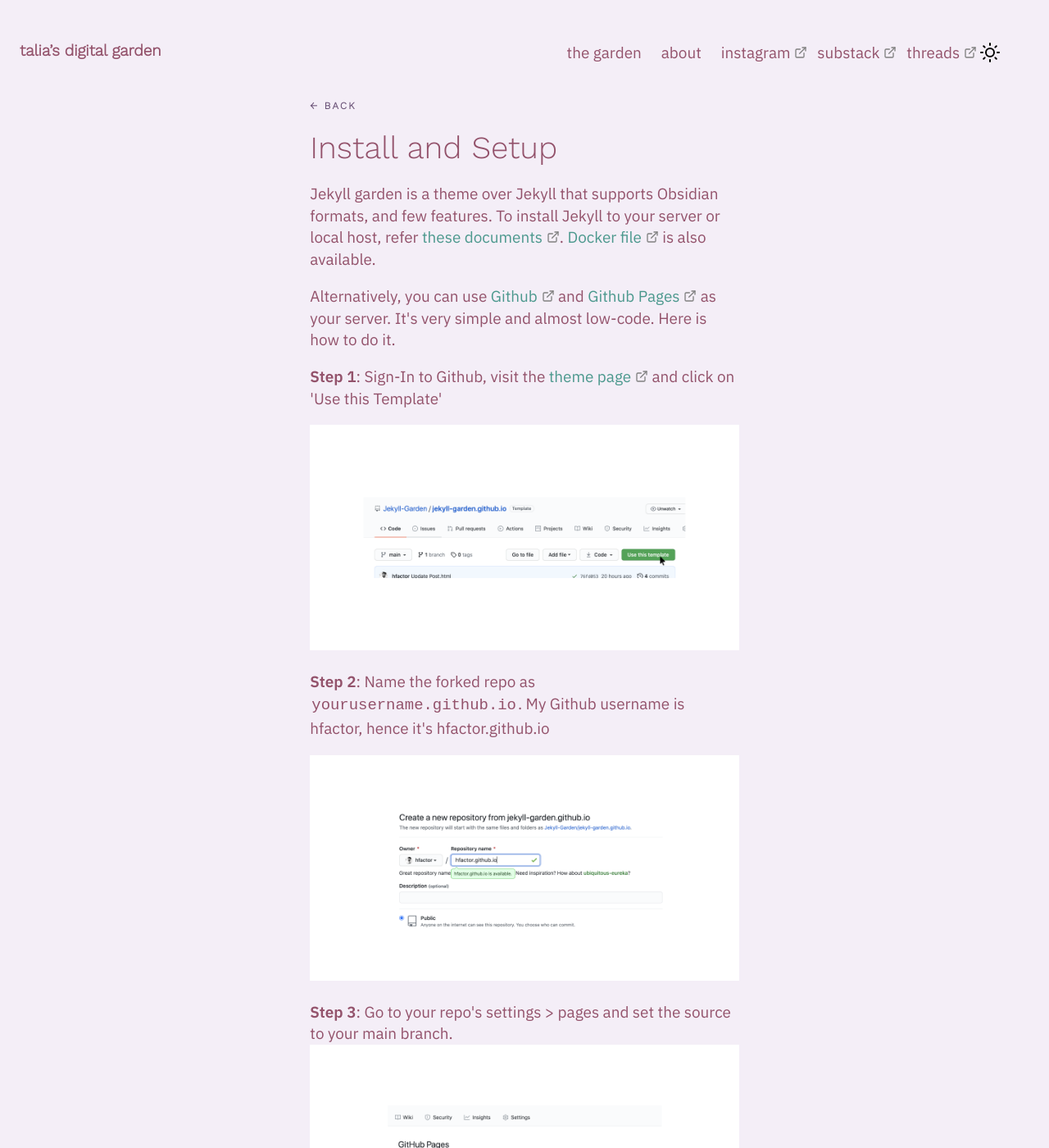
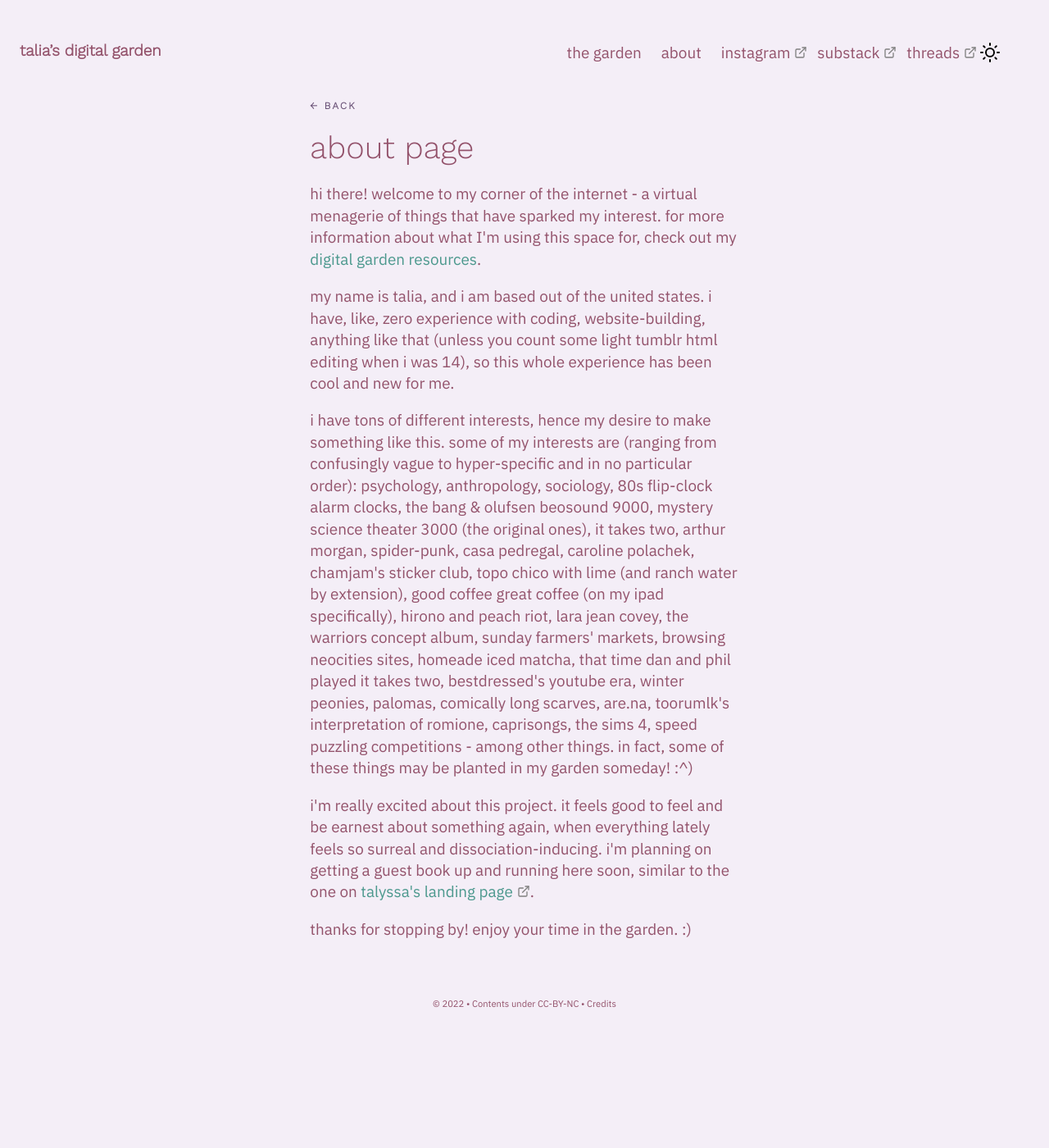
Before and after one commit to taliaisonline/taliaisonline.github.io, a Jekyll site: the page built from _posts/2020-03-01-how-to.md, in a window 1280 px wide and 1400 px high. Shown: the whole window at 82% size. Built offline with Jekyll 4.4.1, drawn with Linux system fonts in a browser that asks for light colours; some of the changed text lies outside the part shown.

Commit message:
updated about page

````diff
--- a/_posts/2020-03-01-how-to.md
+++ b/_posts/2020-03-01-how-to.md
@@ -1,81 +1,13 @@
 ---
-title: Install and Setup
+title: about page
 ---
 
-Jekyll garden is a theme over Jekyll that supports Obsidian formats, and few features. To install Jekyll to your server or local host, refer [these documents](https://jekyllrb.com/docs/installation/). [Docker file](https://github.com/Jekyll-Garden/jekyll-garden.github.io/blob/main/Dockerfile) is also available.
+hi there! welcome to my corner of the internet - a virtual menagerie of things that have sparked my interest. for more information about what I'm using this space for, check out my [digital garden resources](/notes/Public/digital-garden-resources).
 
-Alternatively, you can use [Github](https://github.com/) and [Github Pages](https://pages.github.com/) as your server. It's very simple and almost low-code. Here is how to do it.
+my name is talia, and i am based out of the united states. i have, like, zero experience with coding, website-building, anything like that (unless you count some light tumblr html editing when i was 14), so this whole experience has been cool and new for me.
 
-**Step 1**: Sign-In to Github, visit the [theme page](https://github.com/Jekyll-Garden/jekyll-garden.github.io) and click on 'Use this Template'
+i have tons of different interests, hence my desire to make something like this. some of my interests are (ranging from confusingly vague to hyper-specific and in no particular order): psychology, anthropology, sociology, 80s flip-clock alarm clocks, the bang & olufsen beosound 9000, mystery science theater 3000 (the original ones), it takes two, arthur morgan, spider-punk, casa pedregal, caroline polachek, chamjam's sticker club, topo chico with lime (and ranch water by extension), good coffee great coffee (on my ipad specifically), hirono and peach riot, lara jean covey, the warriors concept album, sunday farmers' markets, browsing neocities sites, homeade iced matcha, that time dan and phil played it takes two, bestdressed's youtube era, winter peonies, palomas, comically long scarves, are.na, toorumlk's interpretation of romione, caprisongs, the sims 4, speed puzzling competitions - among other things. in fact, some of these things may be planted in my garden someday! :^)
 
-<img src="../assets/img/1-how-to.png" width="100%">
+i'm really excited about this project. it feels good to feel and be earnest about something again, when everything lately feels so surreal and dissociation-inducing. i'm planning on getting a guest book up and running here soon, similar to the one on <a href="https://talyssa.com/" target="_blank">talyssa's landing page</a>.
 
-**Step 2**: Name the forked repo as `yourusername.github.io`. My Github username is hfactor, hence it's hfactor.github.io
-
-<img src="../assets/img/2-how-to.png" width="100%">
-
-
-**Step 3**: Go to your repo's settings > pages and set the source to your main branch.
-<img src="../assets/img/3-how-to.png" width="100%">
-
-
-**Step 4 (Optional)**: If you have a custom domain, set [CNAME](https://docs.github.com/en/pages/getting-started-with-github-pages/securing-your-github-pages-site-with-https).
-
-## Configuring Your Jekyll.
-
-Now you have Jekyll setup ready, go to `_config.yml` and set your configurations. Here you can do the following configurations :
-1. URL to set your hostname
-2. BASEURL to set your sub path (url/subpath/)
-3. Website Heading, Content, Copyright Year + Message
-4. Private Link - On hover message
-5. What all folders to exclude (Obsidian Template and all)
-
-Edit these value via Github, and commit directly to Github, which will refresh the whole setup, and a Jekyll enivorment will be ready. You can visit the page by visiting  `yourusername.github.io`
-
-
-## Syncing Github with Obsidian
-
-Now you have your online publishing setup ready. It's time to build your local knowledge management using Obsidian. Here are the steps :
-
-Step 1: Go to github and clone your repository to your machine. For this, you can use git-commands or install [Github for desktop.](https://desktop.github.com/)
-<img src="../assets/img/4-how-to.png" width="100%">
-
-Step 2: Once you have successfully cloned the repository to your machine, Open the Obsidian app in your machine, and set the folder `_notes` inside the repository as your vault.
-<img src="../assets/img/5-how-to.png" width="100%">
-
-This is important, because Jekyll Garden can only fetch and publish notes from `_notes` folder.
-
-## Frontmatter
-
-For all notes to work properly, we need to have three frontmatter values.  Please make sure the front matter is written in between three lines. If you check any .md files in this repo, you will see something this.
-
-```
----
-
-title: Credits
-feed: hide
-date: 11-05-2022
-permalink: /credits
-format: list
-
----
-```
-
-1. `Title` is the page title. It **should be same as that of your Obsidian file** title for our Wiki links to work. i.e, if file is `credits.md` title has to be `credits`
-2. If you want to show the note on the feed, you should set `Feed` as `show`. It's an optional value, and the default value is set to hide. (To avoid publishing by mistake)
-3. `date` is used to sort note in feed.
-4. `permalink` is an optional value. Use it to set permanent URLs
-5. `format:list` will change the layout to a list with border, Refer [[Credits]]. This is useful for Curated lists (Check [my personal library](https://hiran.in/list/reading) ) or while building MoC.
-
-## Updating Digital Garden
-
-Once you have enough notes, got to the Github Desktop app, commit the changes to main, and push the changes to Github. Github will update the pages!
-<img src="../assets/img/7-how-to.png" width="100%">
-
-If you want to know my workflow or Obsidian folder structure, check [here]()
-
-## Features
-- Check [Features](../post/features) to know theme features
-
-## Credits
-- Check [[Credits]]
+thanks for stopping by! enjoy your time in the garden. :)
````
